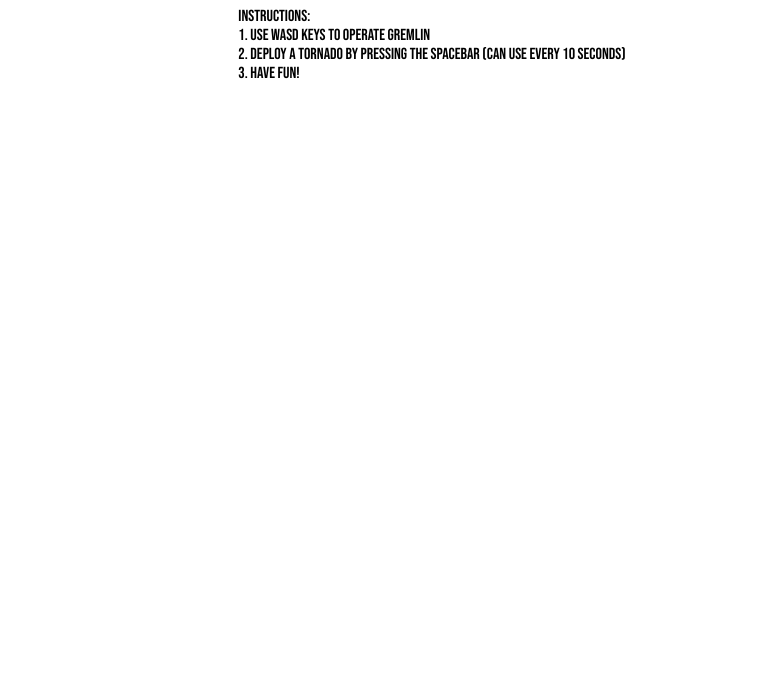
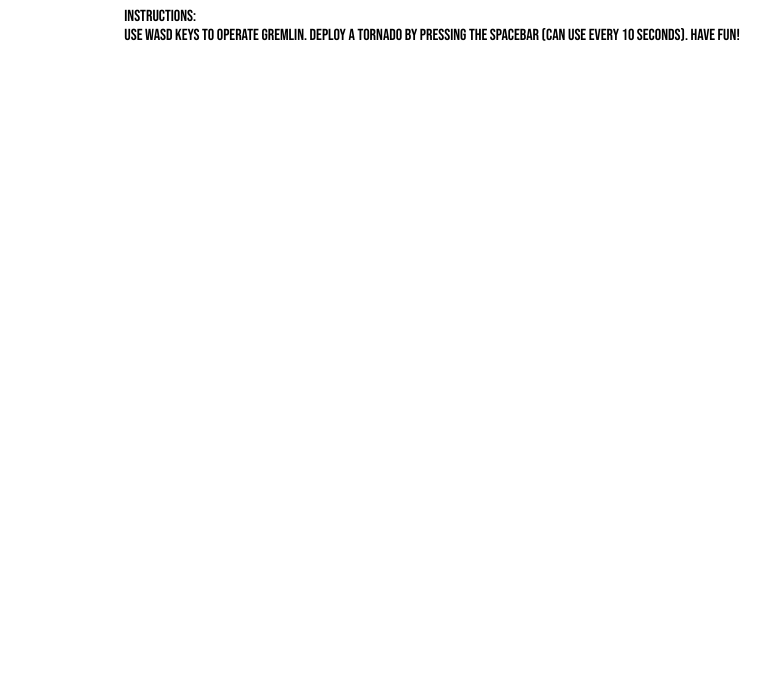
Before and after one commit to hecrabbs/chaser-game, a plain HTML site: page index.html in a window 1280 px wide. Shown: the part 112-800 px from the top of the page, without its empty margins (208-979 px from the left). Drawn offline with nearby package versions, Linux system fonts and the light colour scheme; some packages are replaced by stand-ins of ours; no server answers.

Commit message:
Update index.html

```diff
--- a/index.html
+++ b/index.html
@@ -9,9 +9,7 @@
   </div>
 
   <div>Instructions:<br>
-  1. Use WASD keys to operate gremlin<br>
-  2. Deploy a tornado by pressing the spacebar (can use every 10 seconds)<br>
-  3. Have fun!</div>
+  Use WASD keys to operate gremlin. Deploy a tornado by pressing the spacebar (can use every 10 seconds). Have fun!</div>
 
   <div id='canvasHolder'></div>
 
```
